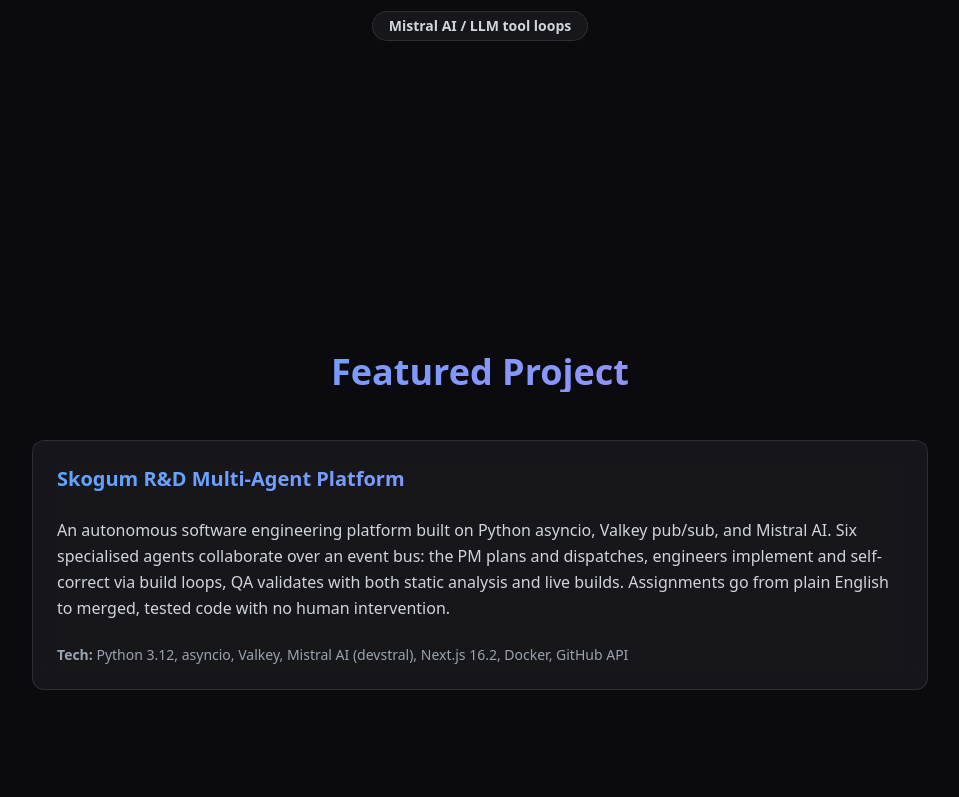
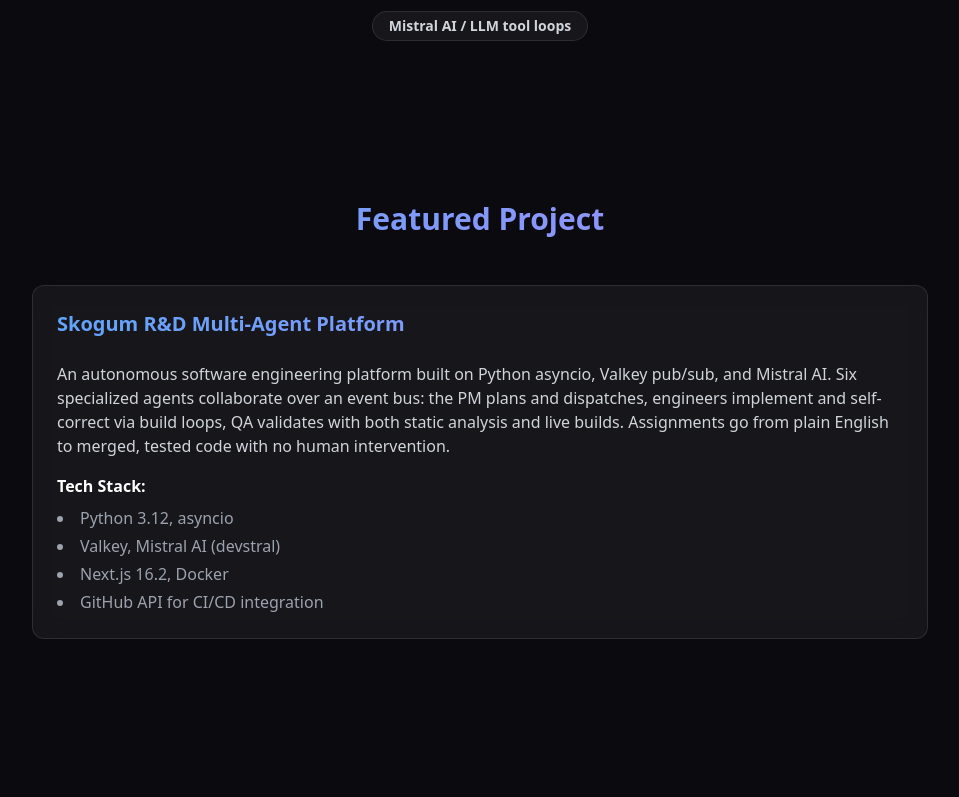
Before and after one commit to Skogum-R-D/simen-portfolio, a Next.js app: page / in a window 1280 px wide. Shown: the part 1483-2280 px from the top of the page, without its empty margins (160-1119 px from the left). Built offline with nearby package versions, Linux system fonts and the light colour scheme.

Commit message:
Add projects section

```diff
--- a/components/projects.tsx
+++ b/components/projects.tsx
@@ -4,30 +4,44 @@
 
 export default function Projects() {
   return (
-    <section id="projects" className="min-h-screen flex flex-col justify-center items-center py-20 px-4">
-      <motion.div
-        initial={{ opacity: 0, y: 20 }}
-        animate={{ opacity: 1, y: 0 }}
-        transition={{ duration: 0.8, delay: 0.6 }}
-        className="max-w-4xl mx-auto"
-      >
-        <h2 className="text-4xl font-bold gradient-text mb-12 text-center">
+    <motion.section
+      id="projects"
+      initial={{ opacity: 0 }}
+      whileInView={{ opacity: 1 }}
+      viewport={{ once: true }}
+      transition={{ duration: 0.6 }}
+      className="py-20 px-4"
+    >
+      <div className="max-w-4xl mx-auto">
+        <motion.h2
+          initial={{ y: 20, opacity: 0 }}
+          whileInView={{ y: 0, opacity: 1 }}
+          viewport={{ once: true }}
+          transition={{ duration: 0.5 }}
+          className="text-3xl font-bold gradient-text text-center mb-12"
+        >
           Featured Project
-        </h2>
+        </motion.h2>
         <Card>
           <CardHeader>
             <CardTitle>Skogum R&D Multi-Agent Platform</CardTitle>
           </CardHeader>
-          <CardContent>
-            <p className="text-gray-300 leading-relaxed mb-6">
-              An autonomous software engineering platform built on Python asyncio, Valkey pub/sub, and Mistral AI. Six specialised agents collaborate over an event bus: the PM plans and dispatches, engineers implement and self-correct via build loops, QA validates with both static analysis and live builds. Assignments go from plain English to merged, tested code with no human intervention.
+          <CardContent className="space-y-4 text-gray-300">
+            <p>
+              An autonomous software engineering platform built on Python asyncio, Valkey pub/sub, and Mistral AI. Six specialized agents collaborate over an event bus: the PM plans and dispatches, engineers implement and self-correct via build loops, QA validates with both static analysis and live builds. Assignments go from plain English to merged, tested code with no human intervention.
             </p>
-            <p className="text-gray-400 text-sm">
-              <strong>Tech:</strong> Python 3.12, asyncio, Valkey, Mistral AI (devstral), Next.js 16.2, Docker, GitHub API
-            </p>
+            <div className="mt-6">
+              <h4 className="font-semibold text-white mb-2">Tech Stack:</h4>
+              <ul className="list-disc list-inside space-y-1 text-gray-400">
+                <li>Python 3.12, asyncio</li>
+                <li>Valkey, Mistral AI (devstral)</li>
+                <li>Next.js 16.2, Docker</li>
+                <li>GitHub API for CI/CD integration</li>
+              </ul>
+            </div>
           </CardContent>
         </Card>
-      </motion.div>
-    </section>
+      </div>
+    </motion.section>
   );
 }
```
